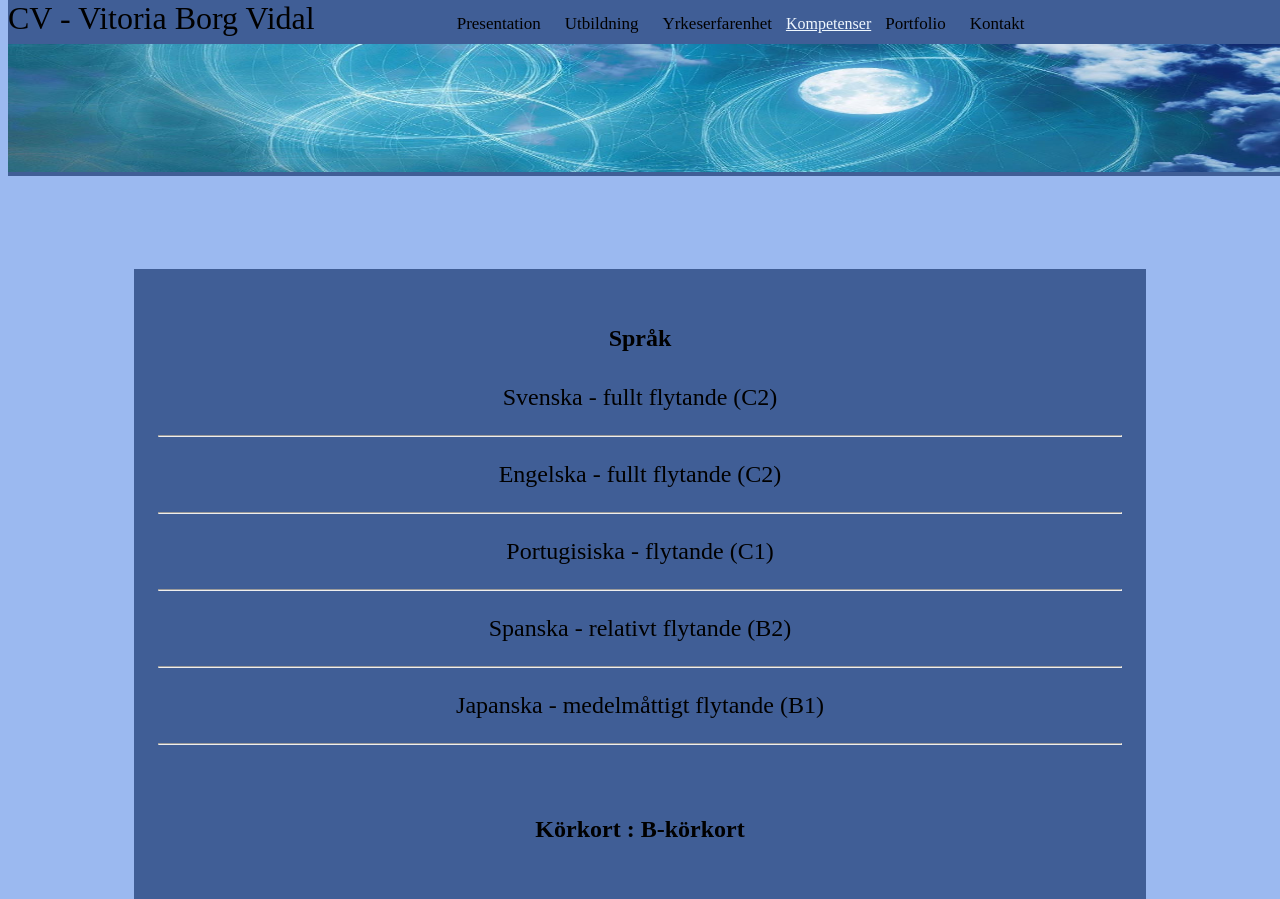
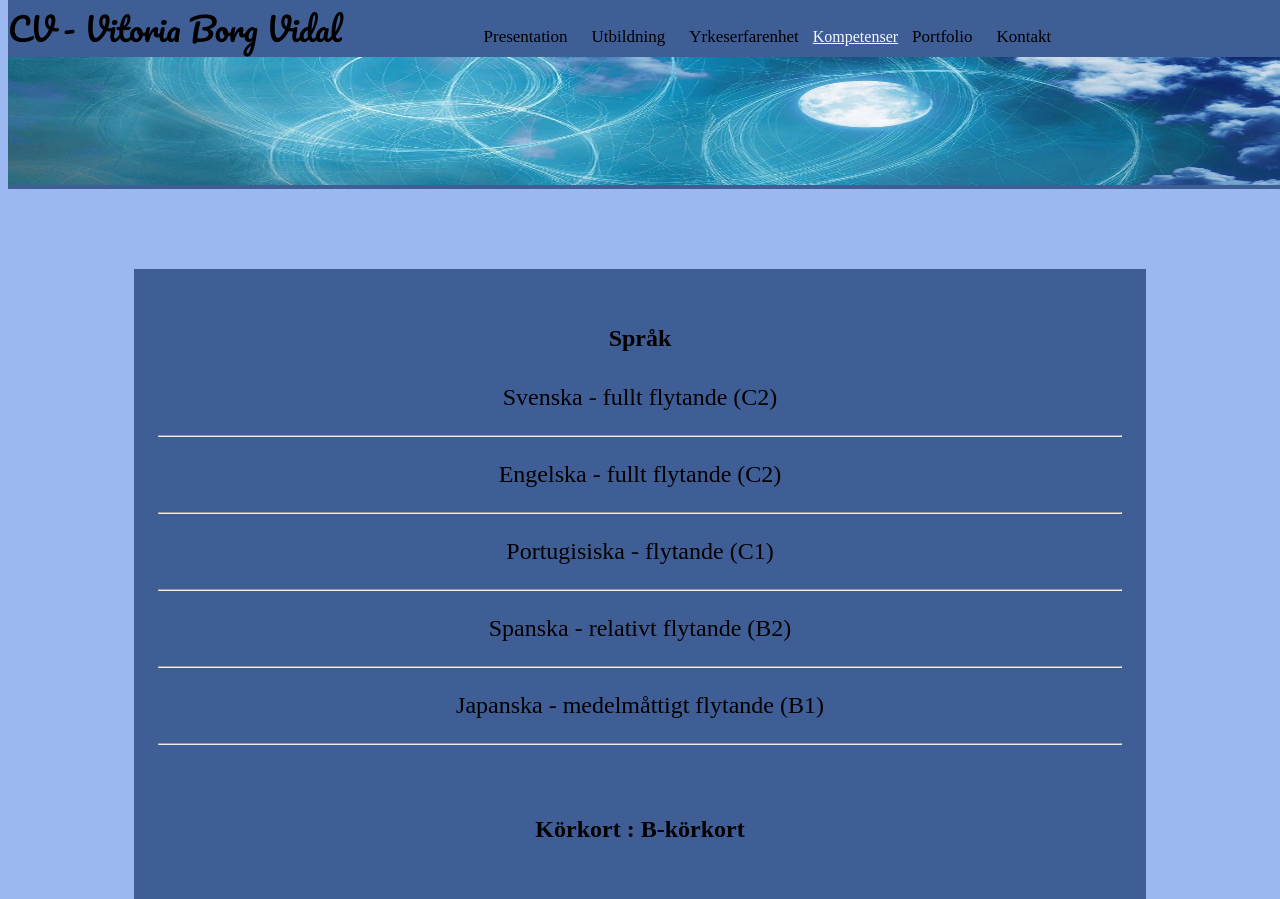
Before and after one commit to NeciRiaV/Webbutveckling_labb1, a plain HTML site: page html/kompetenser.html in a window 1280 px wide. Drawn offline with Linux system fonts and the light colour scheme.

Commit message:
Added a google font to the heading of all pages

```diff
--- a/CSS/style.css
+++ b/CSS/style.css
@@ -20,7 +20,7 @@
 }
 .rubrik{
     color: black;
-    font-family: 'Lucida Handwriting';
+    font-family: 'Pacifico';
     font-size: 200%;
     padding-right: 10%;
 }
--- a/html/kompetenser.html
+++ b/html/kompetenser.html
@@ -16,6 +16,9 @@
                 padding: 1em;
                 margin-top: 10%;
             }
+        </style>
+        <style>
+            @import url('https://fonts.googleapis.com/css2?family=Pacifico&display=swap');
         </style>
     </head>
     <body>
```
Also changed, not shown: html/kontakt.html (+3 -0 lines), html/portfolio.html (+3 -0 lines), html/utbildning.html (+3 -0 lines), html/yrkeserfarenhet.html (+3 -0 lines), index.html (+3 -1 lines).
